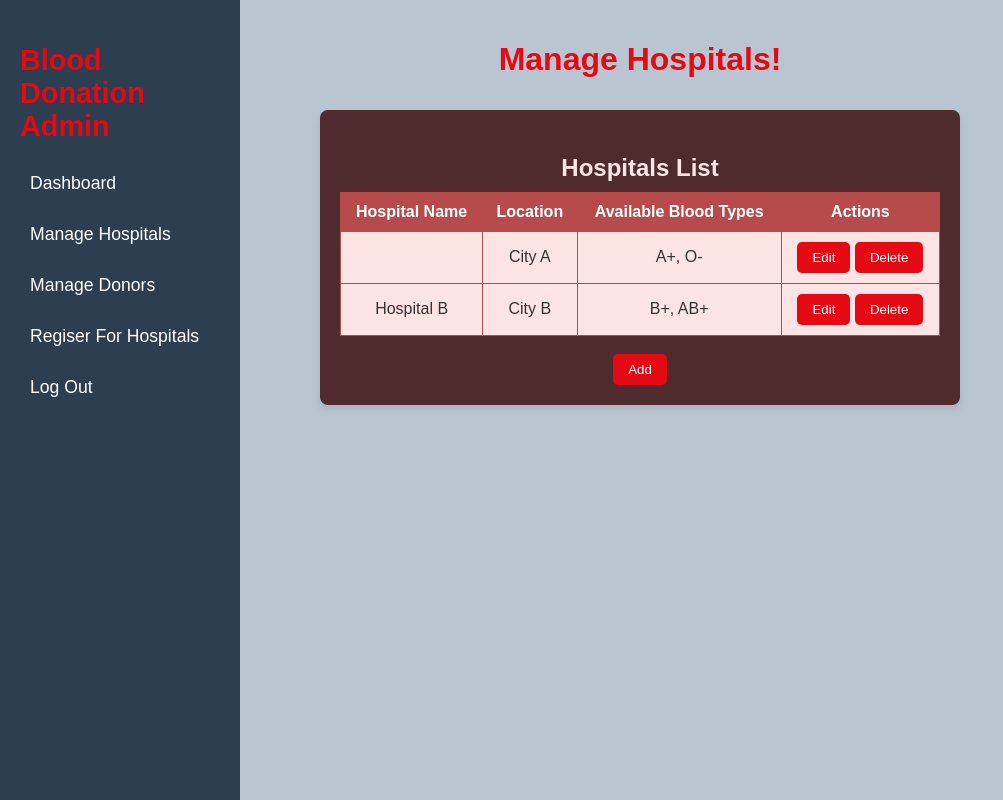
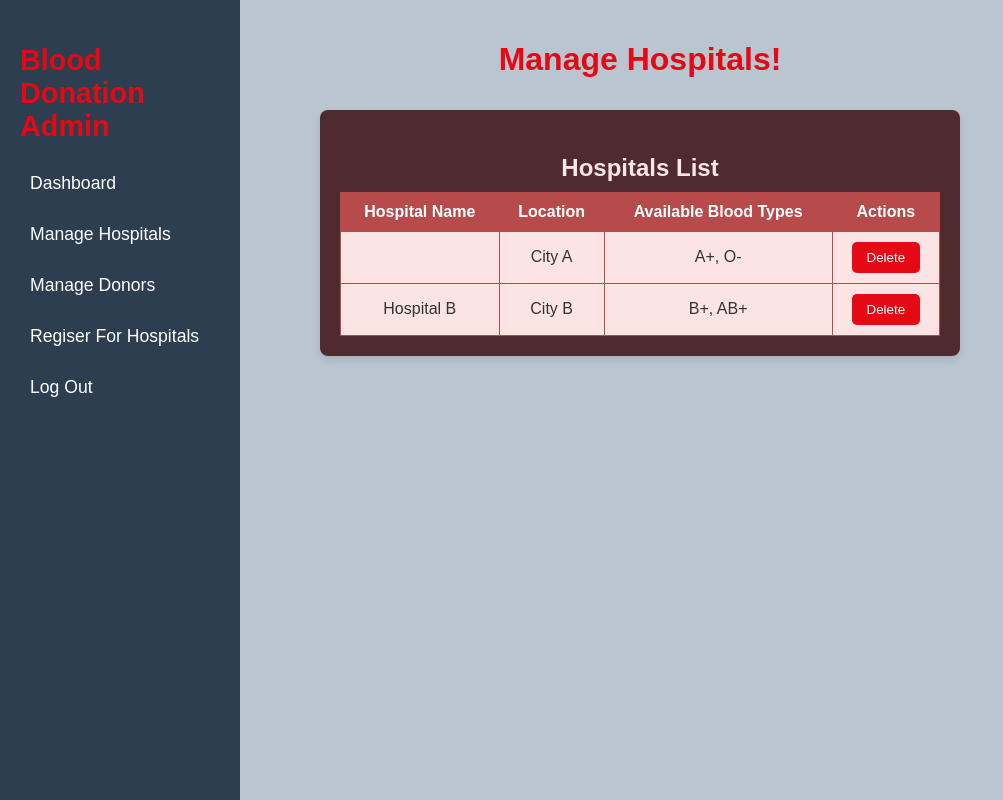
Before and after one commit to islam0110023/blood-project3, a PHP site: page /manage_hos.php in a window 1280 px wide. Shown: the whole page, without its empty margins (0-1003 px from the left). Run offline with PHP 8.4, Linux system fonts and the light colour scheme; the visitor is signed in with stand-in values (Sample User, id 1); data that the repository does not hold is empty.

Commit message:
edit btn

```diff
--- a/admin/manage_hos.php
+++ b/admin/manage_hos.php
@@ -11,8 +11,7 @@ if (isset($_SESSION["admin"])) {
         ->show();
 
 
-}
-else{
+} else {
     echo "<script>alert('Login');</script>";
     header("location:../home/login_signup.php");
 }
@@ -63,10 +62,10 @@ else{
 
                             <?php foreach ($result as $key => $value): ?>
                                 <tr>
-                            <td><?=$value['name'];?></td>
-                            <td><?=$value['location'];?></td>
-                            <td><?=$value['licenses_number'];?></td>
-                            <td><button class="btn">Edit</button>
+                                    <td><?= $value['name']; ?></td>
+                                    <td><?= $value['location']; ?></td>
+                                    <td><?= $value['licenses_number']; ?></td>
+                                    <td>
                                         <!-- <button class="btn">Delete</button></td> -->
                                         <form action="deleteHD.php" method="post">
                                             <button type="submit" name="delete" value="<?= $value['reg_id']; ?>"
@@ -79,18 +78,18 @@ else{
                                 <td></td>
                                 <td>City A</td>
                                 <td>A+, O-</td>
-                                <td><button class="btn">Edit</button> <button class="btn">Delete</button></td>
+                                <td> <button class="btn">Delete</button></td>
                             </tr>
                             <tr>
                                 <td>Hospital B</td>
                                 <td>City B</td>
                                 <td>B+, AB+</td>
-                                <td><button class="btn">Edit</button> <button class="btn">Delete</button></td>
+                                <td> <button class="btn">Delete</button></td>
                             </tr>
                         </tbody>
                     </table>
-                    <br>
-                    <button class="btn">Add</button>
+                    <!-- <br>
+                    <button class="btn">Add</button> -->
                 </div>
             </div>
         </div>
```
Lines whose indentation alone changed are shown as unchanged.
